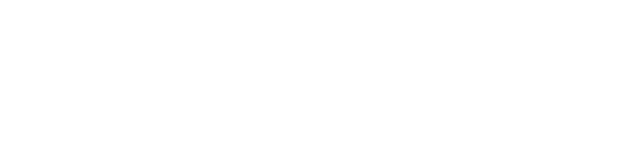
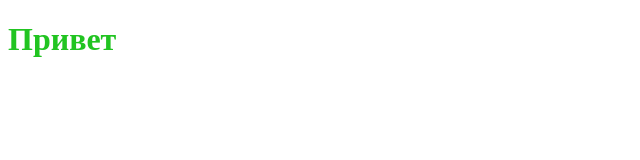
Before and after one commit to MargoBarley/first-project, a plain HTML site: page index.html in a window 1280 px wide. Shown: the whole page, without its empty margins (0-640 px from the left). Drawn offline with Linux system fonts and the light colour scheme.

Commit message:
написала заголовок и поменяла цвет

```diff
--- a/index.html
+++ b/index.html
@@ -6,5 +6,7 @@
     <title>Document</title>
     <link rel="stylesheet" href="style.css" />
   </head>
-  <body></body>
+  <body>
+    <h1>Привет</h1>
+  </body>
 </html>
--- a/style.css
+++ b/style.css
@@ -0,0 +1,3 @@
+h1 {
+  color: #21c421;
+}
```
